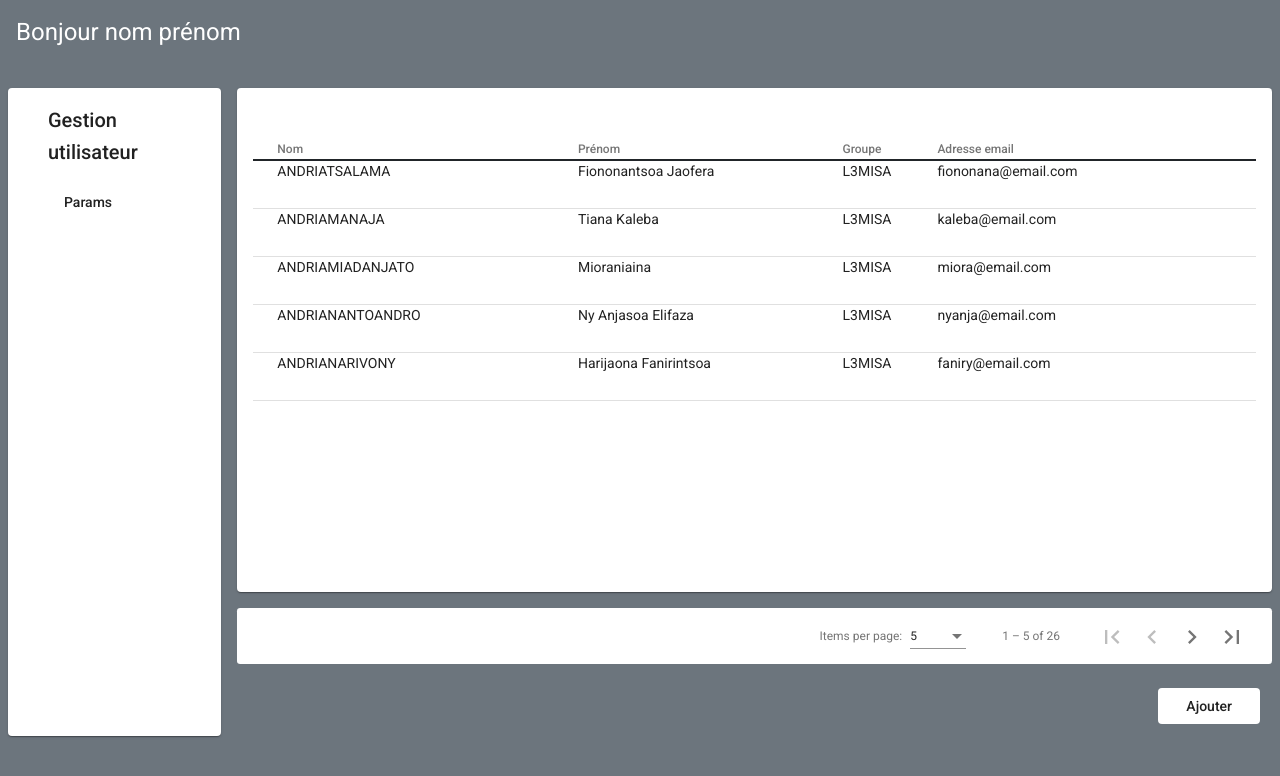
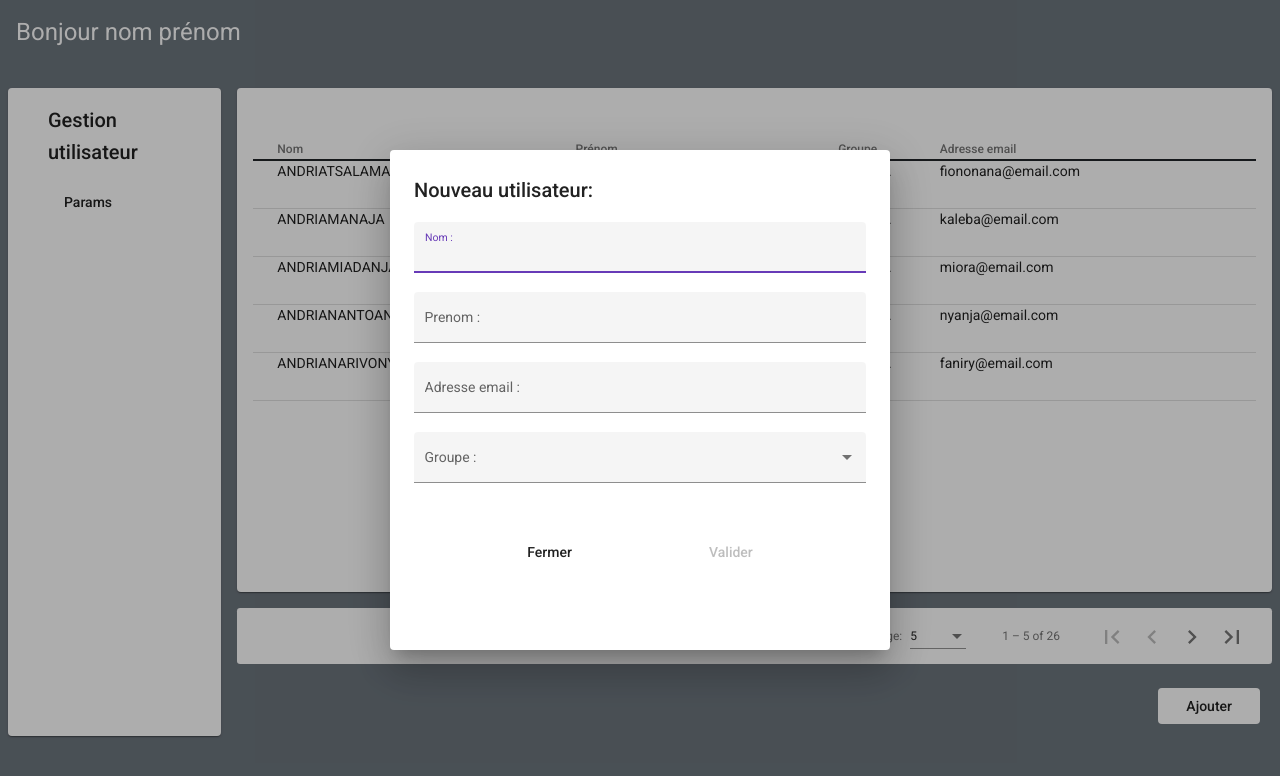
Before and after one commit to Fiononana-Jaofera/Gestion_Session, an Angular app: page /list in a window 1280 px wide. Both pictures are taken after a click on the button "Ajouter". Shown: the top 776 px of the page. Built offline with nearby package versions, Linux system fonts and the light colour scheme.

Commit message:
insertion dialogue

```diff
--- a/src/app/auth/component/sing-in/sing-in.component.html
+++ b/src/app/auth/component/sing-in/sing-in.component.html
@@ -18,8 +18,8 @@
             <mat-error *ngIf="login.get('email')?.errors?.['required']">Veuillez saisir votre mot de passe</mat-error>
         </mat-form-field>
         <button type="submit" (click)="onSubmit()" mat-raised-button class="rounded-pill my-2" [disabled]="!login.valid">Se connecter</button>
-        <div class="d-flex justify-content-between align-items-center w-50">
-            <a href="#" class="my-2">mot de passe oublié?</a><a routerLink="signUp">Vous n'avez pas de compte?</a>
+        <div class="d-flex justify-content-evenly align-items-center w-75 my-2">
+            <a class="w-25" href="#">mot de passe oublié?</a><a class="w-25" routerLink="signUp">Vous n'avez pas de compte?</a>
         </div>
     </mat-card>
 </div>
--- a/src/app/shared/material/material.module.ts
+++ b/src/app/shared/material/material.module.ts
@@ -6,6 +6,8 @@ import {MatPaginatorModule} from '@angular/material/paginator';
 import {MatIconModule} from '@angular/material/icon';
 import {MatTableModule} from '@angular/material/table';
 import {MatDialogModule} from '@angular/material/dialog';
+import {MatSelectModule} from '@angular/material/select';
+
 
 @NgModule({
   exports: [
@@ -15,7 +17,8 @@ import {MatDialogModule} from '@angular/material/dialog';
     MatPaginatorModule,
     MatIconModule,
     MatTableModule,
-    MatDialogModule
+    MatDialogModule,
+    MatSelectModule
   ]
 })
 export class MaterialModule { }
--- a/src/app/shared/models/user.ts
+++ b/src/app/shared/models/user.ts
@@ -2,6 +2,5 @@ export interface User{
     nom:string
     prenom:string
     email:string
-    password:string
     groupe:string
 }
--- a/src/app/user-list/components/add/add.component.html
+++ b/src/app/user-list/components/add/add.component.html
@@ -1 +1,33 @@
-<p>add works!</p>
+<ng-container>
+    <h2 mat-dialog-title>Nouveau utilisateur: </h2>
+    <mat-dialog-content [formGroup]="userData">
+        <mat-form-field appearance="fill" class="d-block" hideRequiredMarker="true">
+            <mat-label>Nom :</mat-label>
+            <input type="text" matInput formControlName="nom">
+            <mat-error>Ce champ ne doit pas être vide</mat-error>
+        </mat-form-field>
+        <mat-form-field appearance="fill" class="d-block" hideRequiredMarker="true">
+            <mat-label>Prenom :</mat-label>
+            <input type="text" matInput formControlName="prenom">
+            <mat-error>Ce champ ne doit pas être vide</mat-error>
+        </mat-form-field>
+        <mat-form-field appearance="fill" class="d-block" hideRequiredMarker="true">
+            <mat-label>Adresse email :</mat-label>
+            <input type="text" matInput formControlName="email">
+            <mat-error *ngIf="this.userData.get('email')?.errors?.['email']">Cette adresse email est invalid</mat-error>
+            <mat-error *ngIf="this.userData.get('email')?.errors?.['required']">Ce champ est requis</mat-error>
+        </mat-form-field>
+        <mat-form-field appearance="fill" class="d-block" hideRequiredMarker="true">
+            <mat-label>Groupe :</mat-label>
+            <mat-select placeholder="Groupe" formControlName="groupe">
+                <mat-option>--None--</mat-option>
+                <mat-option *ngFor="let option of optionList" [value]="option">{{option}}</mat-option>
+            </mat-select>
+            <mat-error>Ce champ est requis</mat-error>
+        </mat-form-field>
+    </mat-dialog-content>
+    <mat-dialog-actions class="d-flex justify-content-evenly my-3">
+        <button mat-button (click)="onNoClick()">Fermer</button>
+        <button type="submit" mat-button [disabled]="!userData.valid" (click)="onSubmit()">Valider</button>
+    </mat-dialog-actions>
+</ng-container>
--- a/src/app/user-list/components/add/add.component.ts
+++ b/src/app/user-list/components/add/add.component.ts
@@ -1,4 +1,6 @@
 import { Component, OnInit } from '@angular/core';
+import { FormBuilder, FormGroup, Validators } from '@angular/forms';
+import { MatDialogRef } from '@angular/material/dialog';
 
 @Component({
   selector: 'app-add',
@@ -7,9 +9,29 @@ import { Component, OnInit } from '@angular/core';
 })
 export class AddComponent implements OnInit {
 
-  constructor() { }
-
+  constructor(private dialogRef: MatDialogRef<AddComponent>, private fb: FormBuilder) { }
+  optionList!:string[]
+  userData!:FormGroup
   ngOnInit(): void {
+    this.optionList=[
+      "L3-MISA",
+      "M1-MISA",
+      "M2-MISA",
+    ]
+    this.initForm()
   }
-
+  initForm(){
+    this.userData = this.fb.group({
+      nom: ['', Validators.required],
+      prenom: ['', Validators.required],
+      email: ['', [Validators.required, Validators.email]],
+      groupe: ['', Validators.required]
+    })
+  }
+  onNoClick():void{
+    this.dialogRef.close()
+  }
+  onSubmit(){
+    console.log(this.userData.value)
+  }
 }
--- a/src/app/user-list/components/list/list.component.html
+++ b/src/app/user-list/components/list/list.component.html
@@ -32,12 +32,12 @@
                 </table>
             </mat-card>
             <mat-paginator
-                            [pageSizeOptions]="[5, 10]"
+                            [pageSizeOptions]="[5, 10, 15]"
                             showFirstLastButtons
                             aria-label = "Select page"
                             class="row rounded-1 mb-3">
             </mat-paginator>
-            <button mat-flat-button class="row my-2 float-end">Ajouter</button>
+            <button mat-flat-button class="row my-2 float-end" (click)="openDialog()">Ajouter</button>
         </div>
     </div>
 </div>
--- a/src/app/user-list/components/list/userData.ts
+++ b/src/app/user-list/components/list/userData.ts
@@ -5,182 +5,156 @@ export const users:User[] = [
         nom: 'ANDRIATSALAMA',
         prenom: 'Fiononantsoa Jaofera',
         email: 'fiononana@email.com',
-        password: '1234567890',
-        groupe: 'L3MISA'
+        groupe: 'L3-MISA'
     },
     {
         nom: 'ANDRIAMANAJA',
         prenom: 'Tiana Kaleba',
         email: 'kaleba@email.com',
-        password: '1234567890',
-        groupe: 'L3MISA'
+        groupe: 'L3-MISA'
     },
     {
         nom: 'ANDRIAMIADANJATO',
         prenom: 'Mioraniaina',
         email: 'miora@email.com',
-        password: '1234567890',
-        groupe: 'L3MISA'
+        groupe: 'L3-MISA'
     },
     {
         nom: 'ANDRIANANTOANDRO',
         prenom: 'Ny Anjasoa Elifaza',
         email: 'nyanja@email.com',
-        password: '1234567890',
-        groupe: 'L3MISA'
+        groupe: 'L3-MISA'
     },
     {
         nom: 'ANDRIANARIVONY',
         prenom: 'Harijaona Fanirintsoa',
         email: 'faniry@email.com',
-        password: '1234567890',
-        groupe: 'L3MISA'
+        groupe: 'L3-MISA'
     },
     {
         nom: 'ANDRIATIANA',
         prenom: 'Jean Marie',
         email: 'jeanmarie@email.com',
-        password: '1234567890',
-        groupe: 'L3MISA'
+        groupe: 'L3-MISA'
     },
     {
         nom: 'MIHARISOA',
         prenom: 'Tojoniaina Patrick',
         email: 'patrick@email.com',
-        password: '1234567890',
-        groupe: 'L3MISA'
+        groupe: 'L3-MISA'
     },
     {
         nom: 'NDIMBIARISOA',
         prenom: 'Valdo Tsiaro Hasina',
         email: 'valdo@email.com',
-        password: '1234567890',
-        groupe: 'L3MISA'
+        groupe: 'L3-MISA'
     },
     {
         nom: 'RAHENINTSOA',
         prenom: 'Maminirina',
         email: 'maminirina@email.com',
-        password: '1234567890',
-        groupe: 'L3MISA'
+        groupe: 'L3-MISA'
     },
     {
         nom: 'RAKOTONDRAINIBE',
         prenom: 'Nirisoa Tendry',
         email: 'tendry@email.com',
-        password: '1234567890',
-        groupe: 'L3MISA'
+        groupe: 'L3-MISA'
     },
     {
         nom: 'RAKOTONIRINA',
         prenom: 'Tokinantenaina Mathieu Razokiny',
         email: 'toky@email.com',
-        password: '1234567890',
-        groupe: 'L3MISA'
+        groupe: 'L3-MISA'
     },
     {
         nom: 'RAMANGASON',
         prenom: 'Notahiana Erwan',
         email: 'erwan@email.com',
-        password: '1234567890',
-        groupe: 'L3MISA'
+        groupe: 'L3-MISA'
     },
     {
         nom: 'RAMAROZATOVOMAMPIONONA',
         prenom: 'Tahiana Mahatoky',
         email: 'tahiana@email.com',
-        password: '1234567890',
-        groupe: 'L3MISA'
+        groupe: 'L3-MISA'
     },
     {
         nom: 'RANAIVOARISON',
         prenom: 'Harena Finaritra',
         email: 'harena@email.com',
-        password: '1234567890',
-        groupe: 'L3MISA'
+        groupe: 'L3-MISA'
     },
     {
         nom: 'RANDRIAMANANTENA',
         prenom: 'Manitra Luc',
         email: 'manitra@email.com',
-        password: '1234567890',
-        groupe: 'L3MISA'
+        groupe: 'L3-MISA'
     },
     {
         nom: 'RANDRIANARISON',
         prenom: 'Diarintsoa Fandresena No Herijaona',
         email: 'diary@email.com',
-        password: '1234567890',
-        groupe: 'L3MISA'
+        groupe: 'L3-MISA'
     },
     {
         nom: 'RASOLOFONIANA',
         prenom: 'Filamatra Manampy Fanantenana',
         email: 'filamatra@email.com',
-        password: '1234567890',
-        groupe: 'L3MISA'
+        groupe: 'L3-MISA'
     },
     {
         nom: 'RATSIMBA',
         prenom: 'Ranto Sarobidy',
         email: 'ranto@email.com',
-        password: '1234567890',
-        groupe: 'L3MISA'
+        groupe: 'L3-MISA'
     },
     {
         nom: 'RAVELOSON',
         prenom: 'Hasina Sarobidy',
         email: 'sarobidy@email.com',
-        password: '1234567890',
-        groupe: 'L3MISA'
+        groupe: 'L3-MISA'
     },
     {
         nom: 'RAZIAFIARISON',
         prenom: 'Mahefaniaina Faly',
         email: 'mahefa@email.com',
-        password: '1234567890',
-        groupe: 'L3MISA'
+        groupe: 'L3-MISA'
     },
     {
         nom: 'RAZAFIDRAINIBE',
         prenom: 'Rova Fifaliana Claudie',
         email: 'rova@email.com',
-        password: '1234567890',
-        groupe: 'L3MISA'
+        groupe: 'L3-MISA'
     },
     {
         nom: 'RAZAFINDRAKOTONJATOVO',
         prenom: 'Zo Anjatiana Henitsoa Kokoly',
         email: 'kokoly@email.com',
-        password: '1234567890',
-        groupe: 'L3MISA'
+        groupe: 'L3-MISA'
     },
     {
         nom: 'RAZAFITSALAMA',
         prenom: 'Tsiorimbola Marius',
         email: 'fiononana@email.com',
-        password: '1234567890',
-        groupe: 'L3MISA'
+        groupe: 'L3-MISA'
     },
     {
         nom: 'RAZAKAHASINA',
         prenom: 'Fanomezana Sarobidy',
         email: 'fanomezana@email.com',
-        password: '1234567890',
-        groupe: 'L3MISA'
+        groupe: 'L3-MISA'
     },
     {
         nom: 'TODISOA',
         prenom: 'Nirina Mickaël',
         email: 'mickael@email.com',
-        password: '1234567890',
-        groupe: 'L3MISA'
+        groupe: 'L3-MISA'
     },
     {
         nom: 'TSARAMANGA',
         prenom: 'Jeanny Fidelica',
         email: 'jeanny@email.com',
-        password: '1234567890',
-        groupe: 'L3MISA'
+        groupe: 'L3-MISA'
     }
 ]
```
Also changed, not shown: src/app/user-list/components/list/list.component.ts (+10 -1 lines).
